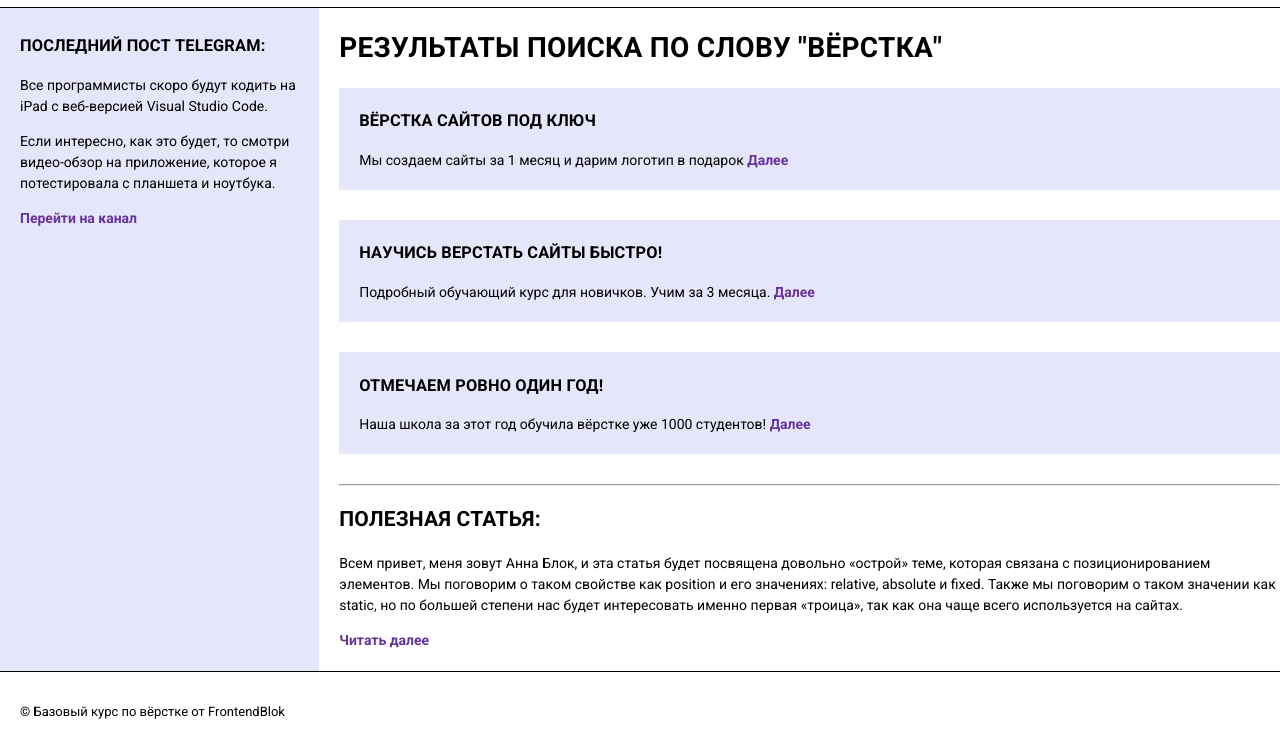
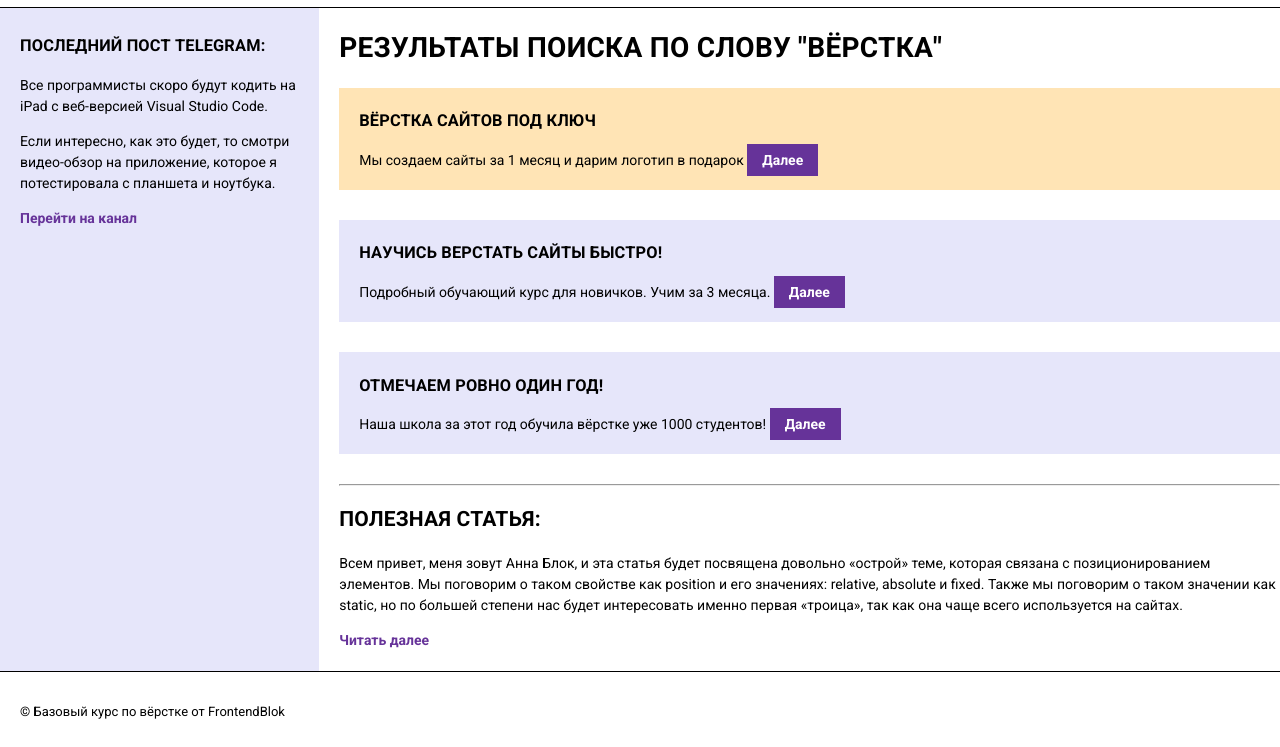
Before and after one commit to Agr0n0m/FronEndBlok-M1-Test, a plain HTML site: page semantic.html in a window 1280 px wide. Shown: the part 53-800 px from the top of the page. Drawn offline with Linux system fonts and the light colour scheme.

Commit message:
HomeWork_6_Lesson_9

```diff
--- a/css/semantic.css
+++ b/css/semantic.css
@@ -33,7 +33,8 @@ ul {
     padding-left: 0;
     margin: 0;
 }
-ul > li {
+ul > li:not(:last-child)::after {
+    content: '';
     margin-right: 30px;
 }
 .box {
@@ -52,10 +53,18 @@ section{
   margin-bottom: 30px;
   background-color: lavender;
 }
+section:first-of-type {
+  background-color: moccasin;
+}
+.link{
+  background-color: rebeccapurple;
+  color: white;
+  padding: 8px 15px;
+}
 .post {
     padding-bottom: 20px;
 }
-footer{
+.footer{
   font-size: 13px;
   padding: 0px 20px;
 }
--- a/semantic.html
+++ b/semantic.html
@@ -4,8 +4,8 @@
     <meta charset="UTF-8">
     <meta http-equiv="X-UA-Compatible" content="IE=edge">
     <meta name="viewport" content="width=device-width, initial-scale=1.0">
+    <link rel="stylesheet" href="css/normalize.css">
     <link rel="stylesheet" href="css/semantic.css">
-    <link rel="stylesheet" href="css/normalize.css">
     <link rel="preconnect" href="https://fonts.googleapis.com">
     <link rel="preconnect" href="https://fonts.gstatic.com" crossorigin>
     <link href="https://fonts.googleapis.com/css2?family=Roboto:wght@400;700&display=swap" rel="stylesheet">
@@ -38,15 +38,15 @@
             <h1>Результаты поиска по слову "вёрстка"</h1>
             <section>
                 <h3>Вёрстка сайтов под ключ</h3>
-                <p>Мы создаем сайты за 1 месяц и дарим логотип в подарок <a href="#">Далее</a></p>
+                <p>Мы создаем сайты за 1 месяц и дарим логотип в подарок <a class="link" href="#">Далее</a></p>
             </section>
             <section>
                 <h3>Научись верстать сайты быстро!</h3>
-                <p>Подробный обучающий курс для новичков. Учим за 3 месяца. <a href="#">Далее</a></p>
+                <p>Подробный обучающий курс для новичков. Учим за 3 месяца. <a class="link" href="#">Далее</a></p>
             </section>
             <section>
                 <h3>Отмечаем ровно один год!</h3>
-                <p>Наша школа за этот год обучила вёрстке уже 1000 студентов! <a href="#">Далее</a></p>
+                <p>Наша школа за этот год обучила вёрстке уже 1000 студентов! <a class="link" href="#">Далее</a></p>
             </section>
             <hr>
             <h2>Полезная статья:</h2>
@@ -59,7 +59,7 @@
         </main>
     </div>
 
-    <footer>
+    <footer class="footer">
         <p>&copy; Базовый курс по вёрстке от FrontendBlok</p>
     </footer>
 </body>
```
